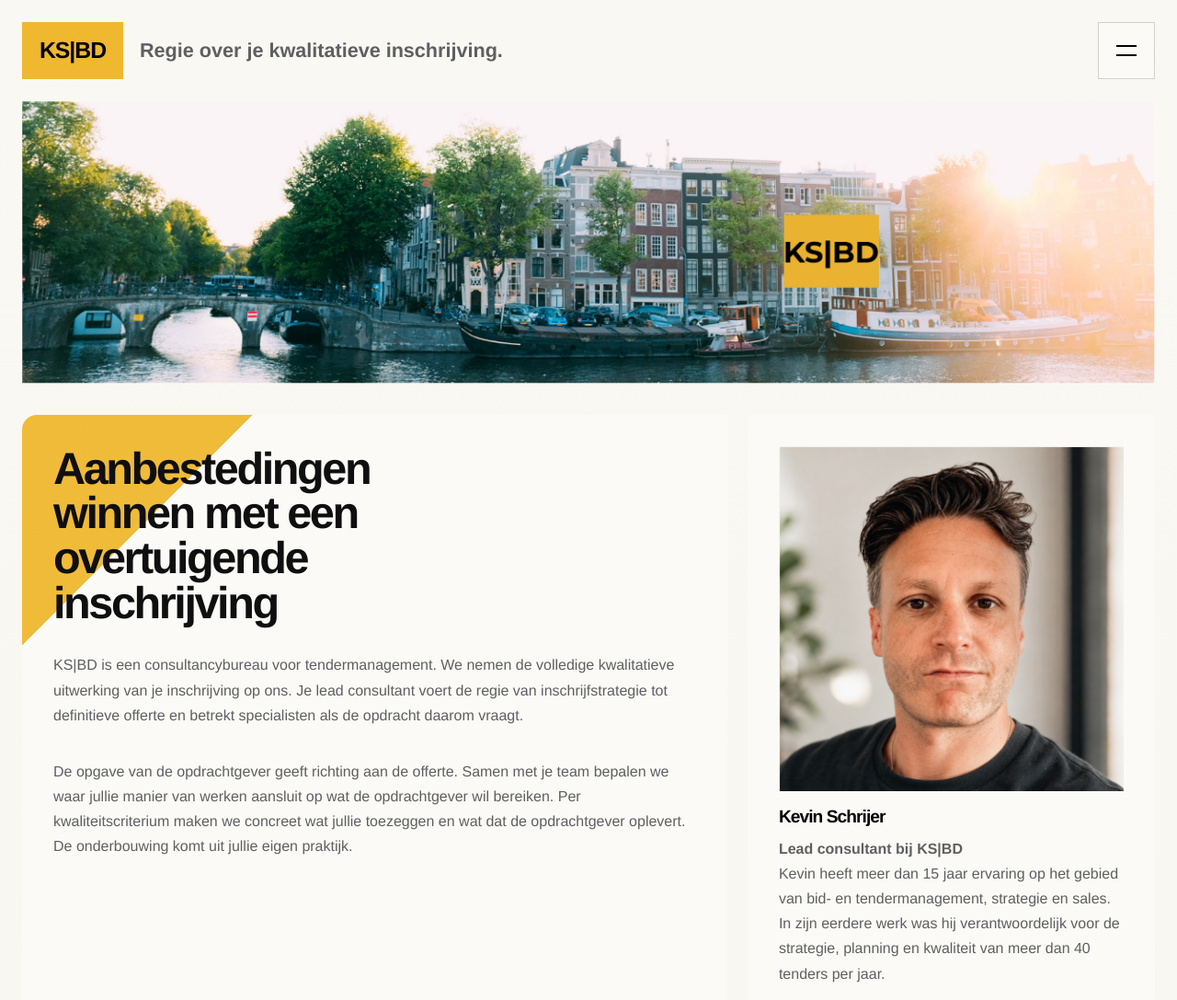
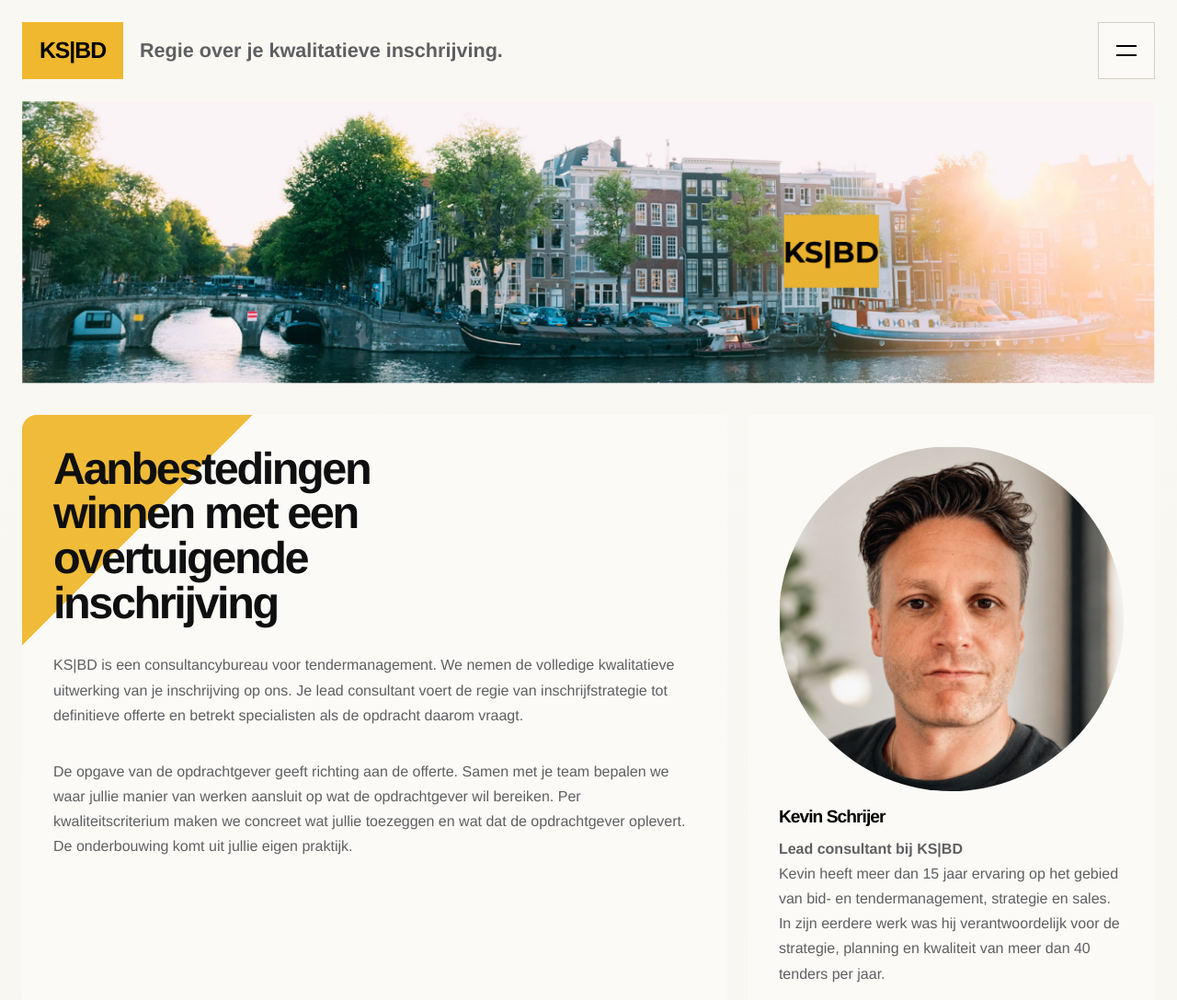
Before and after one commit to kevinschrijer/ksbd-site, a plain HTML site: page index.html in a window 1280 px wide. Shown: the top 1087 px of the page at 92% size. Drawn offline with Linux system fonts and the light colour scheme.

Commit message:
Update styles.css
Wijziging vorm foto

```diff
--- a/styles.css
+++ b/styles.css
@@ -991,7 +991,7 @@ h3 {
   justify-self: end;
   aspect-ratio: 1 / 1;
   object-fit: cover;
-  border-radius: var(--radius);
+  border-radius: 50%;
 }
 
 .contact-profile-copy h2 {
```
